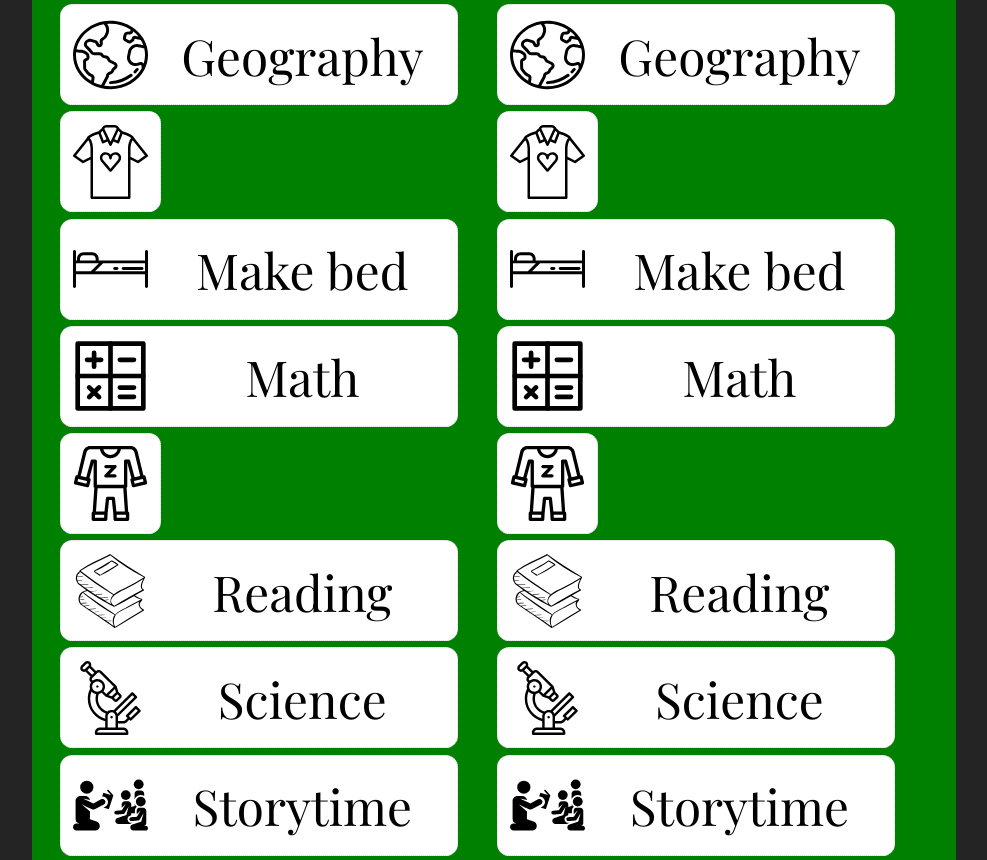
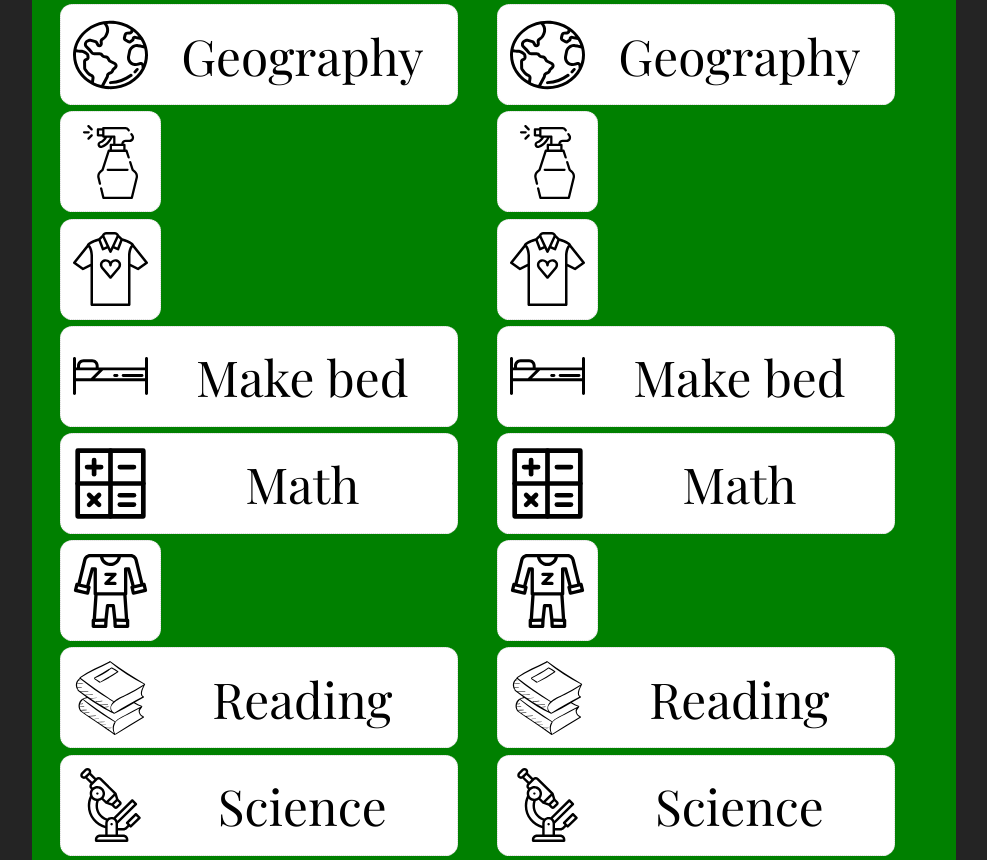
Before and after one commit to pairich-family/whiteboard-assets, a React (Vite) app: page / in a window 1280 px wide. Shown: the part 4737-5597 px from the top of the page, without its empty margins (146-1133 px from the left). Built offline with nearby package versions, Linux system fonts and the light colour scheme.

Commit message:
feat(tasks): add new `Clean house`

```diff
--- a/src/tasks.tsx
+++ b/src/tasks.tsx
@@ -6,6 +6,7 @@ import iconAbcMouse from "./assets/ABC Mouse.svg";
 import iconArt from "./assets/Art.svg";
 import iconBreakfast from "./assets/Breakfast.svg";
 import iconBrushTeeth from "./assets/Brush teeth.svg";
+import iconCleanHouse from "./assets/Clean house.svg";
 import iconDayClothes from "./assets/Day clothes.svg";
 import iconDoHair from "./assets/Do hair.svg";
 import iconGeography from "./assets/Geography.svg";
@@ -82,6 +83,13 @@ export const TASKS_SPECS: TasksSpec[] = [
   },
   {
     task: {
+      svgUrl: iconCleanHouse,
+      label: "Clean house",
+      collapsed: true,
+    },
+  },
+  {
+    task: {
       svgUrl: iconDayClothes,
       label: "Day clothes",
       collapsed: true,
```
Also changed, not shown: src/assets/Clean house.svg (added).
